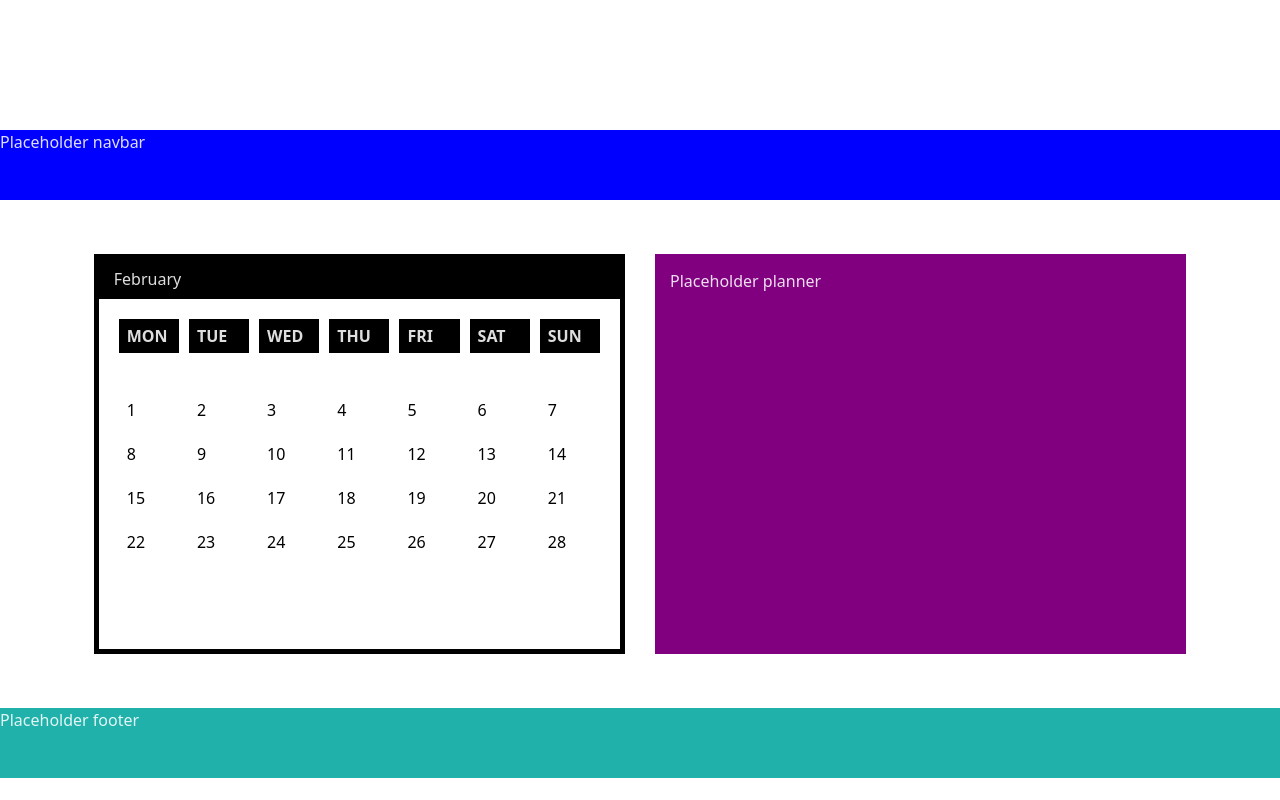
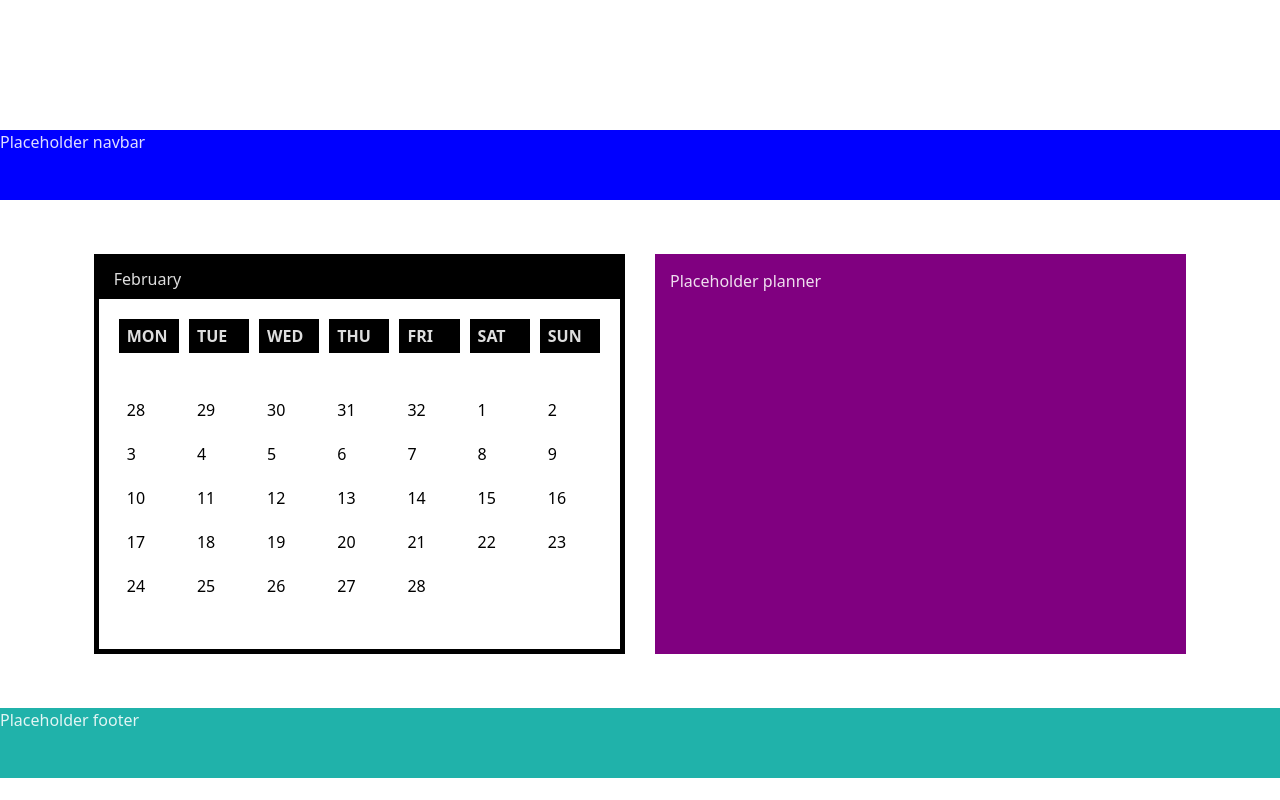
Before and after one commit to jubrito/planner-with-calendar, a React (Vite) app: page / in a window 1280 px wide. Built offline with nearby package versions, Linux system fonts and the light colour scheme.

Commit message:
feat: [wip] add days of previous month

```diff
--- a/src/features/Calendar/Calendar.tsx
+++ b/src/features/Calendar/Calendar.tsx
@@ -1,12 +1,77 @@
+import { useEffect } from "react";
 import {
+  currentMonth,
   currentMonthDays,
   currentMonthName,
+  currentMonthNumberOfDays,
+  currentYear,
+  previousMonthNumberOfDays,
   weekDays,
   weekDaysWithAbbreviation,
 } from "../../utils/constants";
+import { WeekDaysNamesAbbreviations } from "../../utils/enums";
 import styles from "./_calendar.module.scss";
 
 const Calendar = () => {
+  const getWeekDayNameWhenMonthStarts = (): WeekDaysNamesAbbreviations => {
+    const firstDayOfTheMonthDate = new Date(currentYear, currentMonth, 1);
+    const dayOfWeek = firstDayOfTheMonthDate.getDay();
+    let dayName: WeekDaysNamesAbbreviations;
+    if (dayOfWeek === 0) {
+      dayName = weekDaysWithAbbreviation[6]; // Sunday (6)
+    } else {
+      dayName = weekDaysWithAbbreviation[dayOfWeek - 1]; // Monday (0) to Saturday (5)
+    }
+    return dayName;
+  };
+  const getWeekDayNameWhenMonthEnds = (): WeekDaysNamesAbbreviations => {
+    const lastDayOfTheMonthDate = new Date(
+      currentYear,
+      currentMonth,
+      currentMonthNumberOfDays
+    );
+    const dayOfWeek = lastDayOfTheMonthDate.getDay();
+    let dayName: WeekDaysNamesAbbreviations;
+    if (dayOfWeek === 0) {
+      dayName = weekDaysWithAbbreviation[6]; // Sunday (6)
+    } else {
+      dayName = weekDaysWithAbbreviation[dayOfWeek - 1]; // Monday (0) to Saturday (5)
+    }
+    return dayName;
+  };
+
+  const numOfDaysFromPreviousMonthOnCurrentCalendar = () => {
+    let previousMonthDays = 0;
+    const weekDayNameWhenMonthStarts: WeekDaysNamesAbbreviations =
+      getWeekDayNameWhenMonthStarts();
+
+    for (const weekDay of weekDaysWithAbbreviation) {
+      if (weekDay === weekDayNameWhenMonthStarts) return previousMonthDays;
+      previousMonthDays++;
+    }
+    return previousMonthDays;
+  };
+
+  const filledCurrentMonthDays = () => {
+    const filledArray = [...currentMonthDays];
+    var date = new Date();
+    date.setDate(0);
+    const lastDayOfPreviousMonth = date.getDate();
+    const numberOfDaysOfPreviousMonth =
+      numOfDaysFromPreviousMonthOnCurrentCalendar();
+
+    console.log("lastDayOfPreviousMonth", lastDayOfPreviousMonth);
+    console.log("numberOfDaysOfPreviousMonth", numberOfDaysOfPreviousMonth);
+    for (let i = 0; i < numberOfDaysOfPreviousMonth; i++) {
+      // console.log("i", i);
+      console.log("lastDayOfPreviousMonth - i", lastDayOfPreviousMonth - i);
+      filledArray.unshift(lastDayOfPreviousMonth - i);
+    }
+    return filledArray;
+  };
+  console.log("filledCurrentMonthDays()", filledCurrentMonthDays());
+  console.log("currentMonthDays", currentMonthDays);
+
   return (
     <section className={styles.calendar}>
       <div className={styles.monthLabel}>{currentMonthName}</div>
@@ -20,10 +85,10 @@ const Calendar = () => {
         })}
       </div>
       <div className={styles.daysContainer}>
-        {currentMonthDays.map((currentMonthDay) => {
+        {filledCurrentMonthDays().map((filledCurrentMonthDay) => {
           return (
-            <div key={currentMonthDay} className={styles.dayCell}>
-              {currentMonthDay + 1}
+            <div key={filledCurrentMonthDay} className={styles.dayCell}>
+              {filledCurrentMonthDay + 1}
             </div>
           );
         })}
--- a/src/utils/constants.ts
+++ b/src/utils/constants.ts
@@ -39,13 +39,23 @@ export const weekDaysWithAbbreviation = [
   WeekDaysNamesAbbreviations.SUN,
 ];
 
+export const currentYear = new Date().getFullYear();
+
+export const currentMonth = new Date().getMonth();
+
 export const currentMonthName = new Date().toLocaleString("default", {
   month: "long",
 });
 
+export const previousMonthNumberOfDays = new Date(
+  currentYear,
+  currentMonth,
+  0
+).getDate();
+
 export const currentMonthNumberOfDays = new Date(
-  new Date().getFullYear(),
-  new Date().getMonth() + 1,
+  currentYear,
+  currentMonth + 1,
   0
 ).getDate();
 
```
